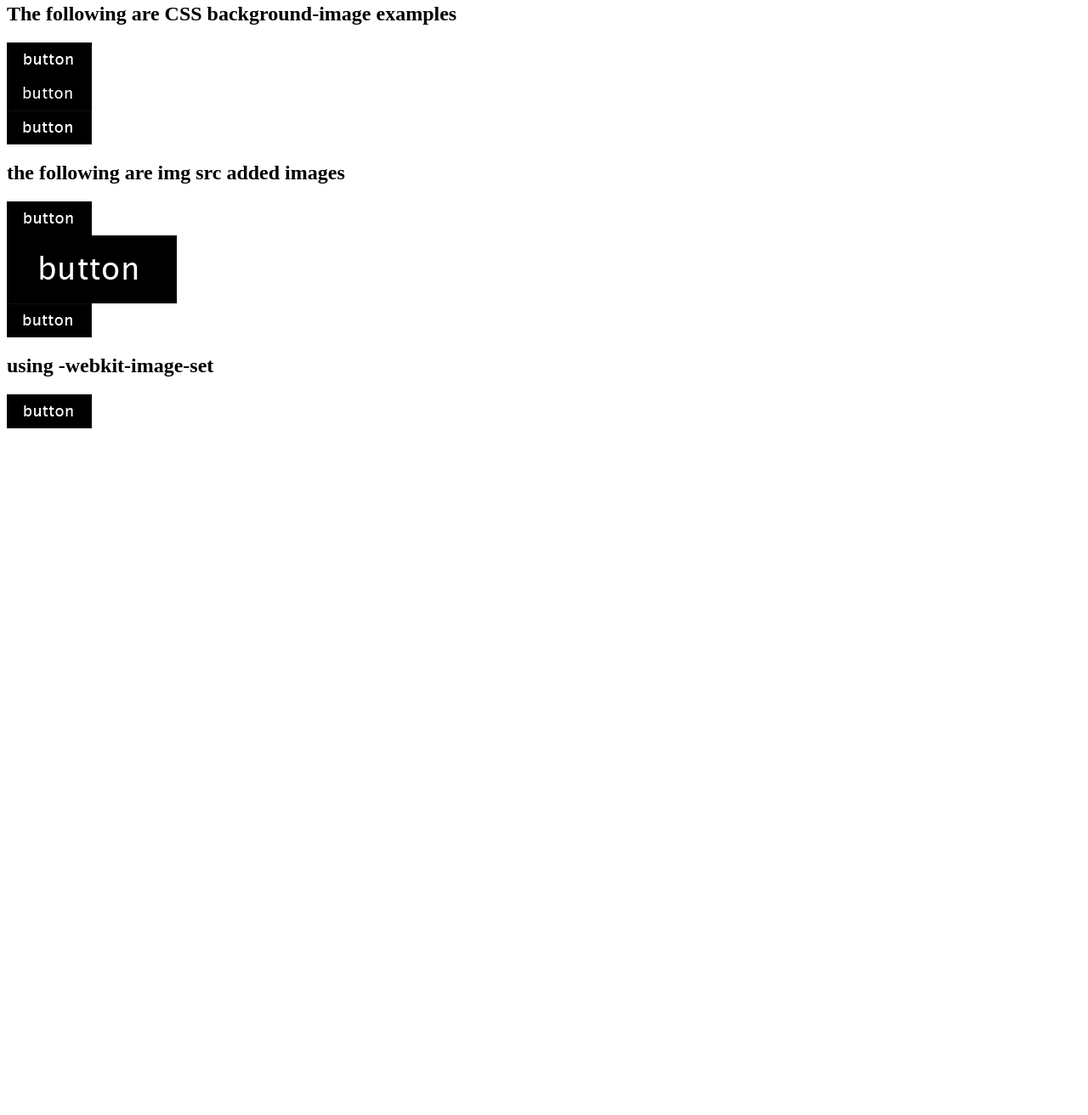
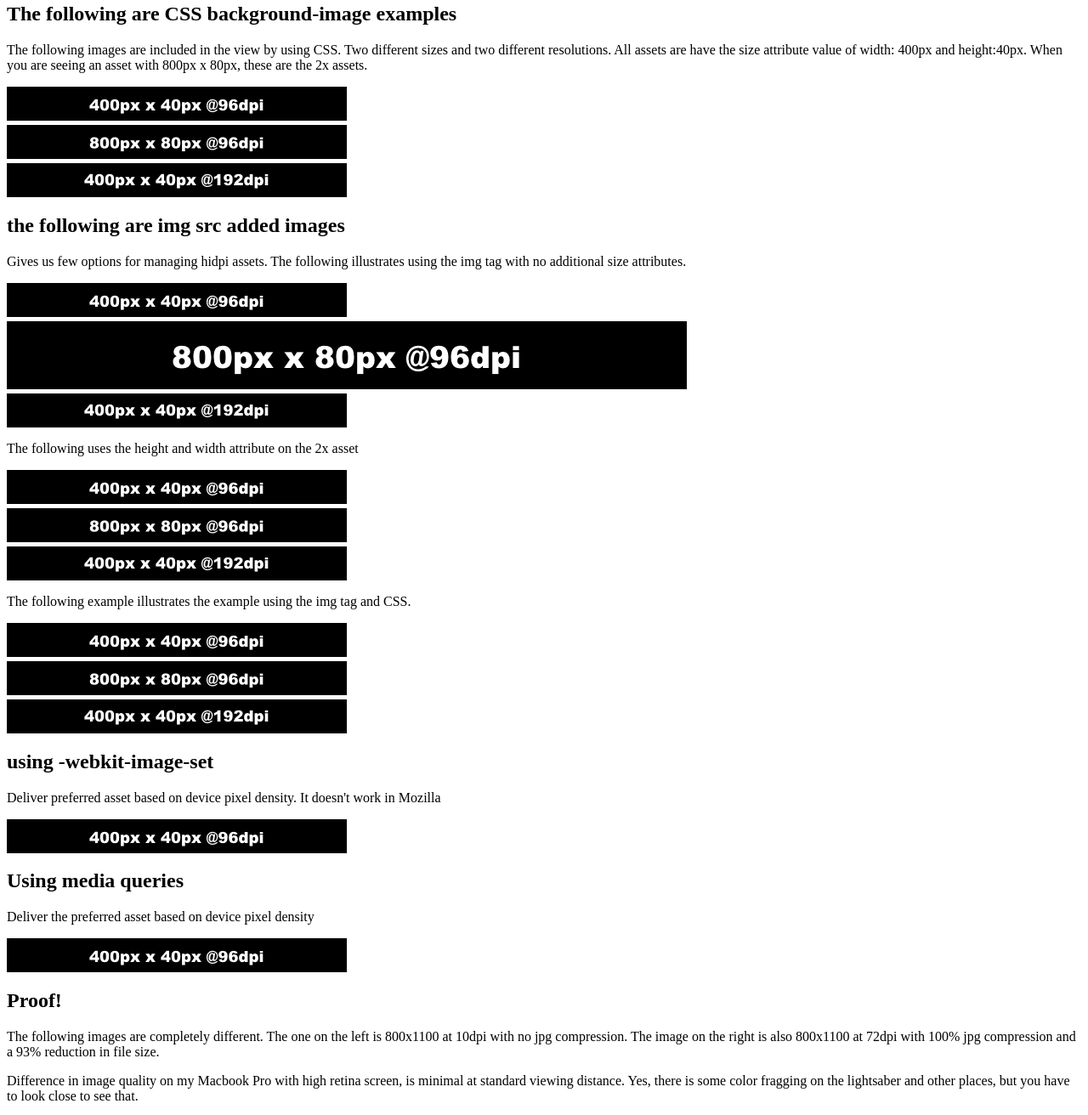
Before and after one commit to blackfalcon/image-test, a plain HTML site: page index.html in a window 1280 px wide. Shown: the part 5-1317 px from the top of the page at 85% size. Before the commit the page ends 800 px from the top, so only its background shows below. Drawn offline with Linux system fonts and the light colour scheme.

Commit message:
complete test

```diff
--- a/index.html
+++ b/index.html
@@ -6,20 +6,50 @@
 <body>
 
   <h2>The following are CSS background-image examples</h2>
+  <p>The following images are included in the view by using CSS. Two different sizes and two different resolutions. All assets are have the size attribute value of width: 400px and height:40px. When you are seeing an asset with 800px x 80px, these are the 2x assets.</p>
 
-  <div class="standard-button"></div>
-  <div class="hidpi-button"></div>
-  <div class="dppx-button"></div>
+  <div class="standard-banner"></div>
+  <div class="hidpi-banner"></div>
+  <div class="dppx-banner"></div>
 
   <h2>the following are img src added images</h2>
+  <p>Gives us few options for managing hidpi assets. The following illustrates using the img tag with no additional size attributes.</p>
 
-  <img src="images/button.png">
-  <img src="images/button_2x.png">
-  <img src="images/button_2dppi.png">
+  <img src="images/banner_1x.png">
+  <img src="images/banner_2x.png">
+  <img src="images/banner_2dppx.png">
+
+  <p>The following uses the height and width attribute on the 2x asset</p>
+
+  <img src="images/banner_1x.png">
+  <img src="images/banner_2x.png" width="400" height="40">
+  <img src="images/banner_2dppx.png">
+
+  <p>The following example illustrates the example using the img tag and CSS.</p>
+  <div class="src-container">
+    <img src="images/banner_1x.png">
+    <img src="images/banner_2x.png">
+    <img src="images/banner_2dppx.png">
+  </div>
 
   <h2>using -webkit-image-set</h2>
+  <p>Deliver preferred asset based on device pixel density. It doesn't work in Mozilla</p>
 
   <div class="image-set"></div>
 
+  <h2>Using media queries</h2>
+  <p>Deliver the preferred asset based on device pixel density</p>
+
+  <div class="image-query"></div>
+
+  <h2>Proof!</h2>
+  <p>The following images are completely different. The one on the left is 800x1100 at 10dpi with no jpg compression. The image on the right is also 800x1100 at 72dpi with 100% jpg compression and a 93% reduction in file size. </p>
+
+  <p>Difference in image quality on my Macbook Pro with high retina screen, is minimal at standard viewing distance. Yes, there is some color fragging on the lightsaber and other places, but you have to look close to see that.</p>
+  <div class="compare">
+    <img src="images/star-wars.jpg" width="400">
+    <img src="images/star-wars-optimized.jpg" width="400">
+  </div>
+
 </body>
 </html>
--- a/style.css
+++ b/style.css
@@ -1,29 +1,57 @@
+body {
+  padding-bottom: 100px;
+}
+
 img {
   display: block;
+  margin-bottom: 5px;
 }
 
-[class*='button'] {
-  width: 100px;
+.compare img {
+  display: inline-block;
+}
+
+.src-container img {
+  width: 400px;
   height: 40px;
 }
 
-.standard-button {
-  background: url(images/button.png) no-repeat 0 0;
+[class*='banner'] {
+  width: 400px;
+  height: 40px;
+  margin-bottom: 5px;
+}
+
+.standard-banner {
+  background: url(images/banner_1x.png) no-repeat 0 0;
   background-size: 100%;
 }
 
-.hidpi-button {
-  background: url(images/button_2x.png) no-repeat 0 0;
+.hidpi-banner {
+  background: url(images/banner_2x.png) no-repeat 0 0;
   background-size: 100%;
 }
 
-.dppx-button {
-  background: url(images/button_2dppi.png) no-repeat 0 0;
+.dppx-banner {
+  background: url(images/banner_2dppx.png) no-repeat 0 0;
   background-size: 100%;
 }
 
 .image-set {
-  background: -webkit-image-set( url(images/button.png) 1x, url(images/button_2x.png) 2x);
-  width: 100px;
+  background: -webkit-image-set( url(images/banner_1x.png) 1x, url(images/banner_2x.png) 2x);
+  width: 400px;
   height: 40px;
 }
+
+.image-query {
+  background: url(images/banner_1x.png) no-repeat 0 0;
+  width: 400px;
+  height: 40px;
+}
+
+@media screen and (min-resolution: 2dppx) {
+  .image-query {
+    background: url(images/banner_2x.png);
+    background-size: 100%;
+  }
+}
```
Also changed, not shown: images/banner_1x.png (added), images/banner_2dppx.png (added), images/banner_2x.png (added), images/button.png (deleted), images/button_2dppi.png (deleted), images/button_2x.png (deleted), images/star-wars-optimized.jpg (added), images/star-wars.jpg (added), 1 other file.
